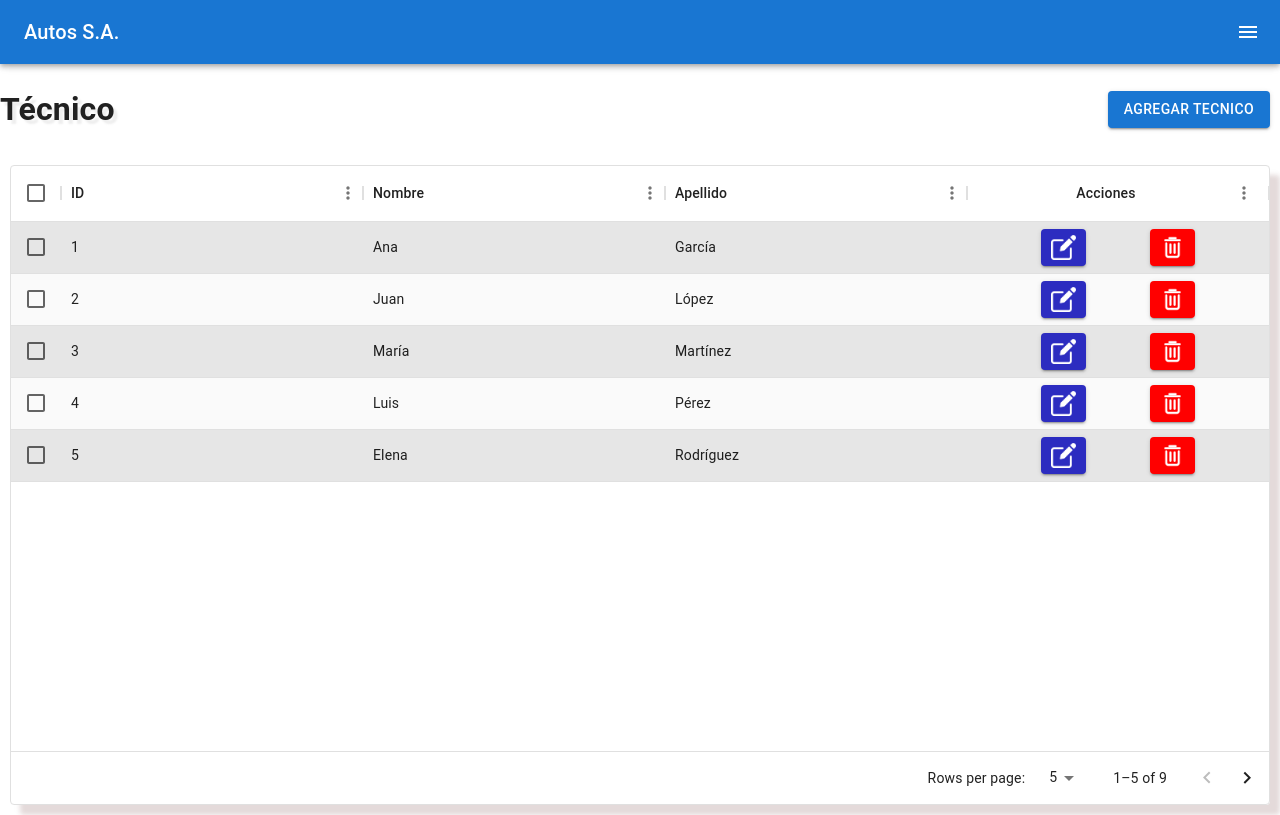
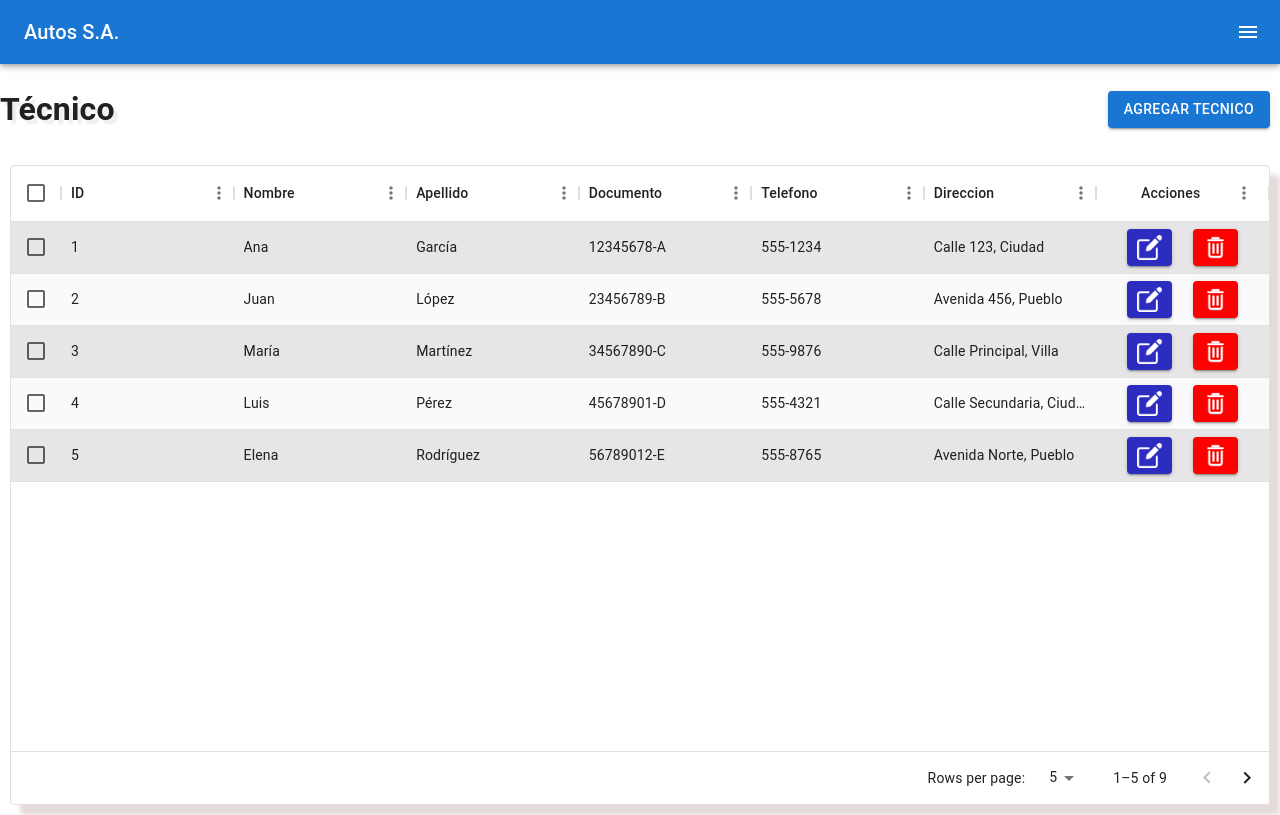
Before and after one commit to martingabetta1/AutosSA, a React (Create React App) app in the folder frontend/: page /tecnico in a window 1280 px wide. Built offline with nearby package versions, Linux system fonts and the light colour scheme.

Commit message:
Update Tecnico.jsx

```diff
--- a/frontend/src/pages/Tecnico.jsx
+++ b/frontend/src/pages/Tecnico.jsx
@@ -15,21 +15,21 @@ export default function Tecnico() {
     [rows, setRows] = CrudContext.crudStructure.rows
 
   let rowsTemplate = [
-    { id: 1, apellido: 'García', nombre: 'Ana' },
-    { id: 2, apellido: 'López', nombre: 'Juan' },
-    { id: 3, apellido: 'Martínez', nombre: 'María' },
-    { id: 4, apellido: 'Pérez', nombre: 'Luis' },
-    { id: 5, apellido: 'Rodríguez', nombre: 'Elena' },
-    { id: 6, apellido: 'Fernández', nombre: 'Javier' },
-    { id: 7, apellido: 'González', nombre: 'Laura' },
-    { id: 8, apellido: 'Sánchez', nombre: 'Miguel' },
-    { id: 9, apellido: 'Ramírez', nombre: 'Isabel' }
+    { id: 1, apellido: 'García', nombre: 'Ana', documento: '12345678-A', telefono: '555-1234', direccion: 'Calle 123, Ciudad' },
+    { id: 2, apellido: 'López', nombre: 'Juan', documento: '23456789-B', telefono: '555-5678', direccion: 'Avenida 456, Pueblo' },
+    { id: 3, apellido: 'Martínez', nombre: 'María', documento: '34567890-C', telefono: '555-9876', direccion: 'Calle Principal, Villa' },
+    { id: 4, apellido: 'Pérez', nombre: 'Luis', documento: '45678901-D', telefono: '555-4321', direccion: 'Calle Secundaria, Ciudad' },
+    { id: 5, apellido: 'Rodríguez', nombre: 'Elena', documento: '56789012-E', telefono: '555-8765', direccion: 'Avenida Norte, Pueblo' },
+    { id: 6, apellido: 'Fernández', nombre: 'Javier', documento: '67890123-F', telefono: '555-2468', direccion: 'Calle Este, Villa' },
+    { id: 7, apellido: 'González', nombre: 'Laura', documento: '78901234-G', telefono: '555-1357', direccion: 'Calle Oeste, Ciudad' },
+    { id: 8, apellido: 'Sánchez', nombre: 'Miguel', documento: '89012345-H', telefono: '555-8642', direccion: 'Avenida Sur, Pueblo' },
+    { id: 9, apellido: 'Ramírez', nombre: 'Isabel', documento: '90123456-I', telefono: '555-3690', direccion: 'Calle Residencial, Villa' }
   ];
 
 
   useEffect(() => {
     setEndpoints({
-      fetch:'/tecnico',
+      fetch: '/tecnico',
       create: '/tecnico',
       edit: '/tecnico',
       delete: '/tecnico'
@@ -48,6 +48,21 @@ export default function Tecnico() {
         label: 'Apellido',
         type: 'text'
       },
+      {
+        name: 'documento',
+        label: 'Documento',
+        type: 'text'
+      },
+      {
+        name: 'telefono',
+        label: 'Telefono',
+        type: 'text'
+      },
+      {
+        name: 'direccion',
+        label: 'Direccion',
+        type: 'text'
+      },
     ])
     setRows(rowsTemplate)
     // getRegisters()
@@ -57,6 +72,9 @@ export default function Tecnico() {
     { field: 'id', headerName: 'ID', flex: 1 },
     { field: 'nombre', headerName: 'Nombre', flex: 1 },
     { field: 'apellido', headerName: 'Apellido', flex: 1 },
+    { field: 'documento', headerName: 'Documento', flex: 1 },
+    { field: 'telefono', headerName: 'Telefono', flex: 1 },
+    { field: 'direccion', headerName: 'Direccion', flex: 1 },
   ];
 
   const getRegisters = async () => {
```
